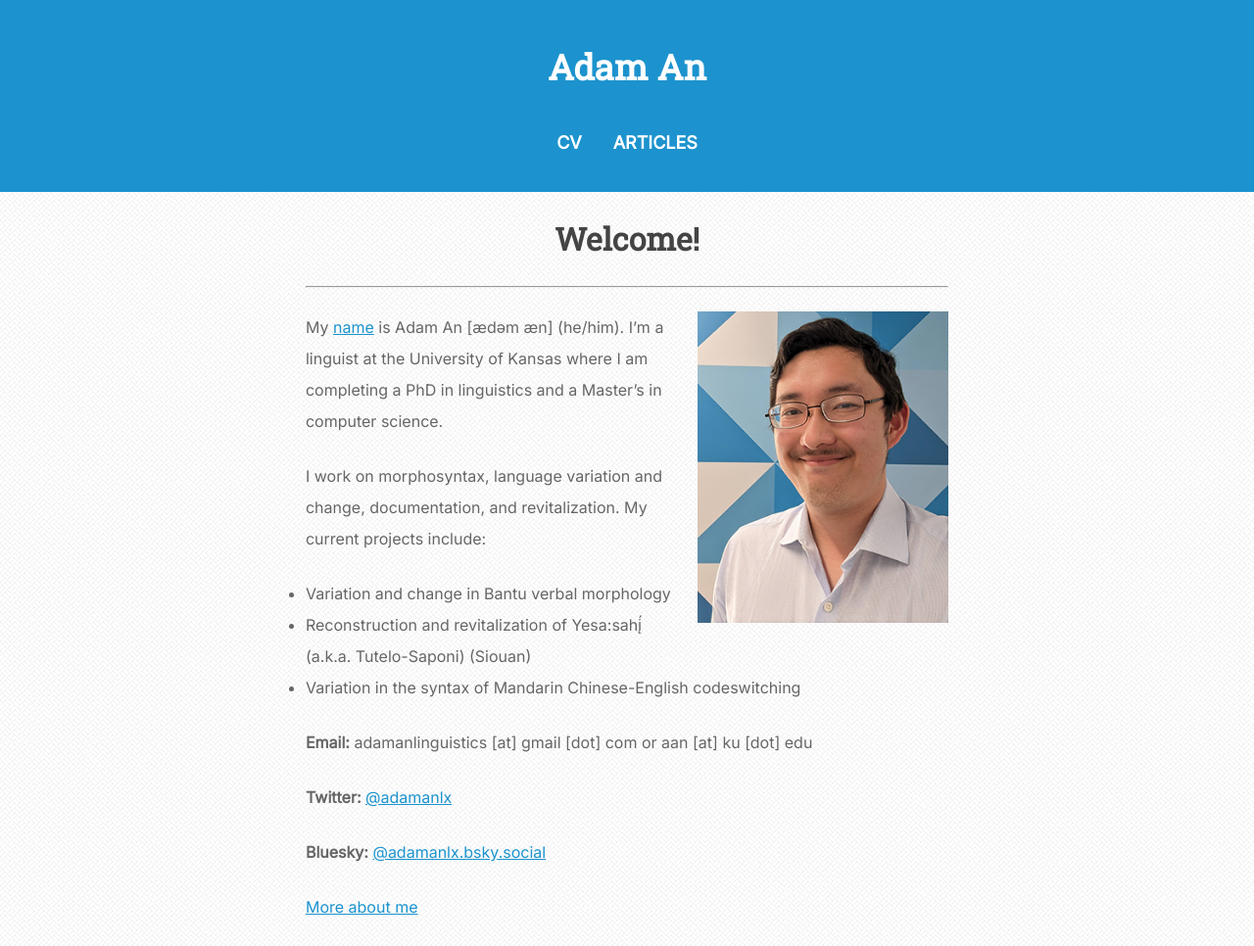
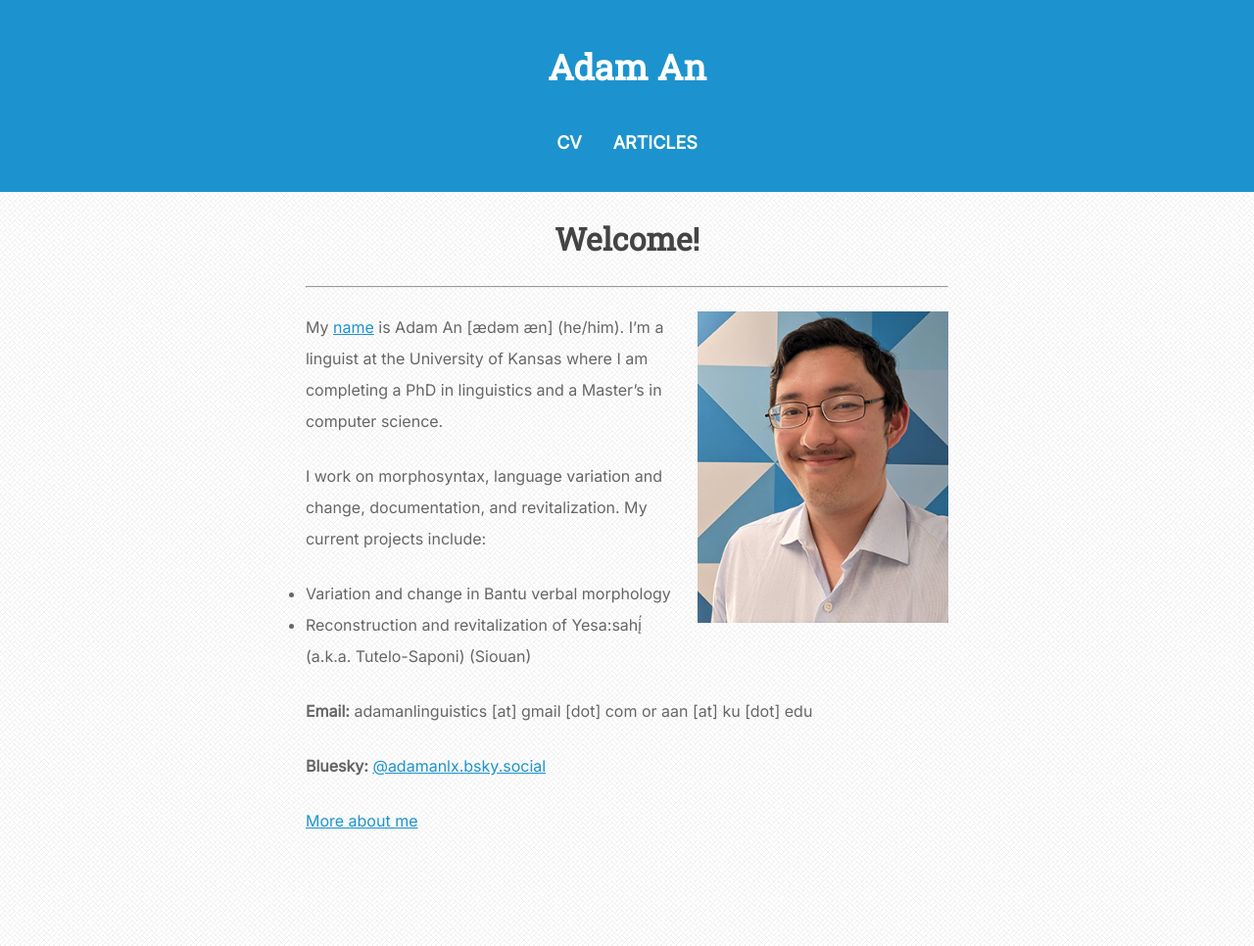
Before and after one commit to theycallmezeal/theycallmezeal.github.io, a Jekyll site: the page built from index.md, in a window 1280 px wide. Shown: the whole page at 98% size. Built offline with Jekyll 4.4.1, drawn with Linux system fonts in a browser that asks for light colours.

Commit message:
Remove tw*tter

```diff
--- a/index.md
+++ b/index.md
@@ -12,11 +12,8 @@ I work on morphosyntax, language variation and change, documentation, and revita
 
 * Variation and change in Bantu verbal morphology
 * Reconstruction and revitalization of Yesa:sahį́ (a.k.a. Tutelo-Saponi) (Siouan)
-* Variation in the syntax of Mandarin Chinese-English codeswitching
 
 **Email:** adamanlinguistics [at] gmail [dot] com or aan [at] ku [dot] edu
-
-**Twitter:** [@adamanlx](https://twitter.com/adamanlx)
 
 **Bluesky:** [@adamanlx.bsky.social](https://bsky.app/profile/adamanlx.bsky.social)
 
```
